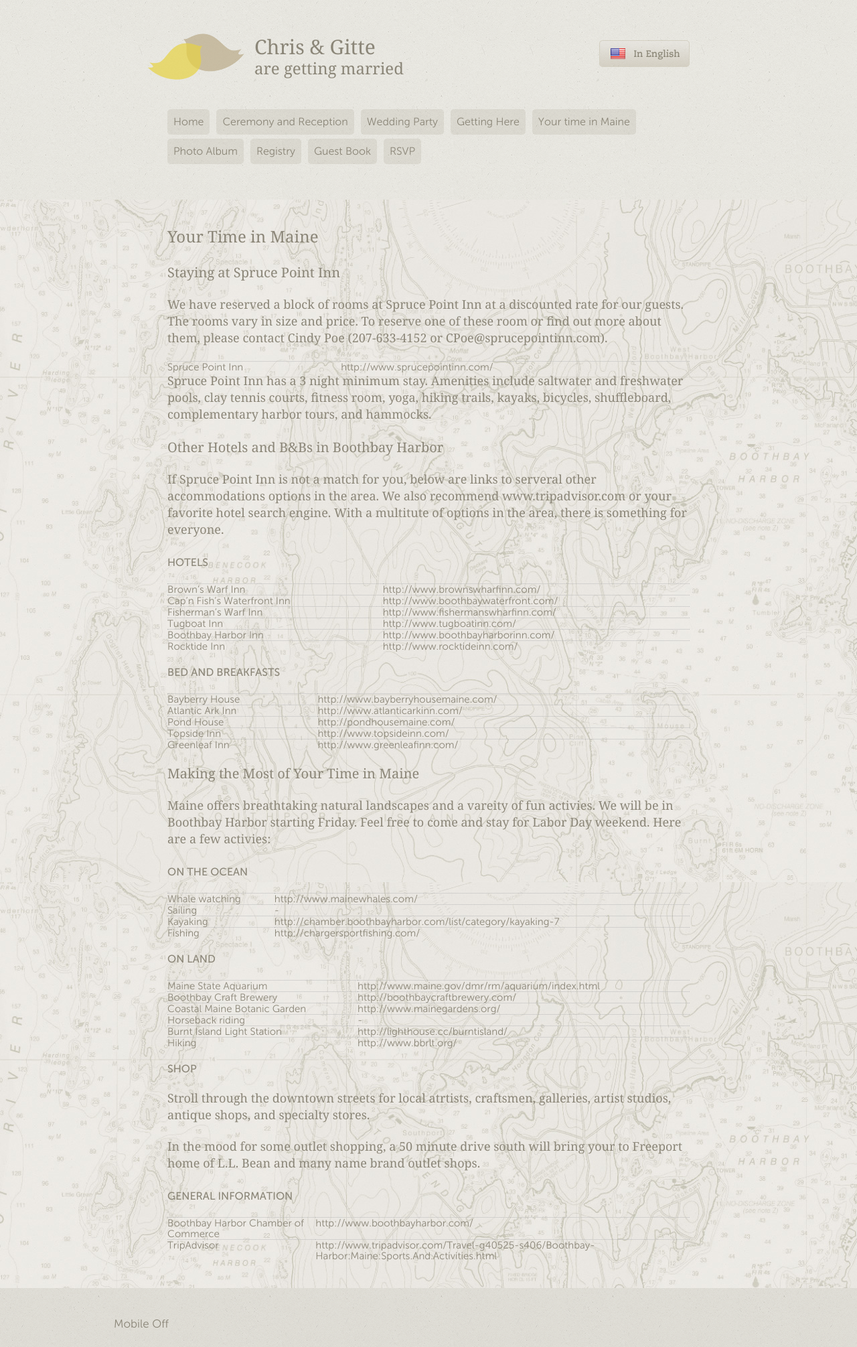
After one commit to chrislaskey/chrisandgitte.com, a Flask app: template templates/site/your-time-in-maine.html in a window 1280 px wide. The commit adds this page. Shown: the whole page at 67% size. Run offline with Flask 2, Linux system fonts and the light colour scheme; the template is opened without the code that fills it, so the values that code supplies are empty; style sheets or scripts are compiled from the project's sources; some libraries are stand-ins or nearby versions; some web fonts are replaced.

Commit message:
Adding content, CSS adjustments.

```diff
--- a/main.py
+++ b/main.py
@@ -15,10 +15,10 @@ def about(lang):
     common_page_processing()
     return render_template('site/about.html', **g.templatevars)
 
-@app.route('/<lang>/venue/')
-def venue(lang):
+@app.route('/<lang>/your-time-in-maine/')
+def your_time_in_maine(lang):
     common_page_processing()
-    return render_template('site/venue.html', **g.templatevars)
+    return render_template('site/your-time-in-maine.html', **g.templatevars)
 
 @app.route('/')
 @app.route('/en/')
--- a/static/assets/css/main.less
+++ b/static/assets/css/main.less
@@ -423,47 +423,36 @@ a img{
 }
 
 b, strong{
-	color:#507294;
-	font:normal 15px/24px @font-sans-serif-enhanced-bold;
-	font-weight:normal;
+
 }
 
 em{
-	font:normal 15px/25px @font-sans-serif-enhanced;
-	font-weight:normal;
+
 }
 
 h1, h2, h3, h4, h5{
-	font-family: @font-sans-serif;
-	margin:1em 0px 0px 0px;
+	color:@heading-color;
+	font-family:@font-serif-enhanced;
+	margin:1em 0px 1em 0px;
+	text-rendering:optimizeLegibility;
 }
 
 h1{
-	color:@heading-color;
 	font:normal 24px/30px @font-serif-enhanced-light;
-	margin:0px 0px 22px 0px;
-	text-rendering:optimizeLegibility;
+	margin-top:0px;
 }
 
 h2{
-	color:@heading-color;
-	font:normal 20px/22px @font-sans-serif-enhanced-light;
-	margin:20px 0px 22px 0px;
+	font:normal 20px/30px @font-serif-enhanced-italic;
 }
 
 h3{
-	color:@heading-color;
-	color:#333;
-	font:normal 16px/17px @font-sans-serif-enhanced-light;
-	margin:20px 0px 22px 0px;
+	font:normal 16px/30px @font-sans-serif-enhanced;
+	text-transform:uppercase;
 }
 
 h4{
-	color:#333;
-	font:normal 15px/18px @font-sans-serif-enhanced-light;
-	font-weight:400;
-	margin:20px 0px 22px 0px;
-	text-transform:uppercase;
+	font:normal 18px/30px @font-serif-enhanced;
 }
 
 img{
@@ -518,7 +495,7 @@ blockquote{
 }
 
 	.header{
-		margin:50px auto;
+		margin:50px auto 40px auto;
 	}
 
 .wrapper_banner{
@@ -555,7 +532,7 @@ blockquote{
 }
 
 	.footer{
-		margin:30px auto 20px auto;
+		margin:40px auto 20px auto;
 	}
 
 /* Homepage
--- a/templates/base.html
+++ b/templates/base.html
@@ -16,6 +16,8 @@
 	</div>
 </div>
 
+% block banner
+	% if banner
 	<div class="wrapper wrapper_banner">
 		<div class="banner container">
 			<div class="row">
@@ -25,16 +27,22 @@
 			</div>
 		</div>
 	</div>
+	% endif
+% endblock
 
 <div class="wrapper wrapper_main">
 	<div class="main container">
-		<div class="content span10 offset1">
+		<div class="row">
+			<div class="span10 offset1">
 				% block main
+				<div class="content">
+					<h1>{{ title }}</h1>
 					% block content
-				<h1>{{ title }}</h1>
 					{{ content }}
 					% endblock
+				</div>
 				% endblock
+			</div>
 		</div>
 	</div>
 </div>
--- /dev/null
+++ b/templates/site/your-time-in-maine.html
@@ -0,0 +1,164 @@
+% extends "base.html"
+
+<!-- % set banner = 'Our dearest family and friends are invited to join us for an adventure in Maine. The ceremony is on Sunday, September 1, 2013 at Spruce Point Inn in Boothbay Harbor, Maine. It is an opportunity to get together not only for us, but for each other. Each invitation is a heartfelt and sincere hope you will join us.' -->
+
+% set title = 'Your Time in Maine'
+
+% block content
+
+	<h2>Staying at Spruce Point Inn</h2>
+
+	<p>We have reserved a block of rooms at Spruce Point Inn at a discounted rate for our guests. The rooms vary in size and price. To reserve one of these room or find out more about them, please contact Cindy Poe (207-633-4152 or CPoe@sprucepointinn.com).</p>
+
+	<table cellpadding="0" cellspacing="0">
+		<tbody>
+			<tr>
+				<td>Spruce Point Inn</td>
+				<td>http://www.sprucepointinn.com/</td>
+			</tr>
+		</tbody>
+	</table>
+
+	<p>Spruce Point Inn has a 3 night minimum stay. Amenities include saltwater and freshwater pools, clay tennis courts, fitness room, yoga, hiking trails, kayaks, bicycles, shuffleboard, complementary harbor tours, and hammocks.</p>
+
+	<h2>Other Hotels and B&Bs in Boothbay Harbor</h2>
+
+	<p>If Spruce Point Inn is not a match for you, below are links to serveral other accommodations options in the area. We also recommend www.tripadvisor.com or your favorite hotel search engine. With a multitute of options in the area, there is something for everyone.</p>
+
+	<h3>Hotels</h3>
+
+	<table cellpadding="0" cellspacing="0">
+		<tbody>
+			<tr>
+				<td>Brown’s Warf Inn</td>
+				<td>http://www.brownswharfinn.com/</td>
+			</tr>
+			<tr>
+				<td>Cap’n Fish’s Waterfront Inn</td>
+				<td>http://www.boothbaywaterfront.com/</td>
+			</tr>
+			<tr>
+				<td>Fisherman’s Warf Inn</td>
+				<td>http://www.fishermanswharfinn.com/</td>
+			</tr>
+			<tr>
+				<td>Tugboat Inn</td>
+				<td>http://www.tugboatinn.com/</td>
+			</tr>
+			<tr>
+				<td>Boothbay Harbor Inn</td>
+				<td>http://www.boothbayharborinn.com/</td>
+			</tr>
+			<tr>
+				<td>Rocktide Inn</td>
+				<td>http://www.rocktideinn.com/</td>
+			</tr>
+		</tbody>
+	</table>
+
+	<h3>Bed and Breakfasts</h3>
+
+	<table cellpadding="0" cellspacing="0">
+		<tbody>
+			<tr>
+				<td>Bayberry House</td>
+				<td>http://www.bayberryhousemaine.com/</td>
+			</tr>
+			<tr>
+				<td>Atlantic Ark Inn</td>
+				<td>http://www.atlanticarkinn.com/</td>
+			</tr>
+			<tr>
+				<td>Pond House</td>
+				<td>http://pondhousemaine.com/</td>
+			</tr>
+			<tr>
+				<td>Topside Inn</td>
+				<td>http://www.topsideinn.com/</td>
+			</tr>
+			<tr>
+				<td>Greenleaf Inn</td>
+				<td>http://www.greenleafinn.com/</td>
+			</tr>
+		</tbody>
+	</table>
+
+	<h2>Making the Most of Your Time in Maine</h2>
+
+	<p>Maine offers breathtaking natural landscapes and a vareity of fun activies. We will be in Boothbay Harbor starting Friday. Feel free to come and stay for Labor Day weekend. Here are a few activies:</p>
+
+	<h3>On the Ocean</h3>
+
+	<table cellpadding="0" cellspacing="0">
+		<tbody>
+			<tr>
+				<td>Whale watching</td>
+				<td>http://www.mainewhales.com/</td>
+			</tr>
+			<tr>
+				<td>Sailing</td>
+				<td>-</td>
+			</tr>
+			<tr>
+				<td>Kayaking</td>
+				<td>http://chamber.boothbayharbor.com/list/category/kayaking-7</td>
+			</tr>
+			<tr>
+				<td>Fishing</td>
+				<td>http://chargersportfishing.com/</td>
+			</tr>
+		</tbody>
+	</table>
+
+	<h3>On Land</h3>
+
+	<table cellpadding="0" cellspacing="0">
+		<tbody>
+			<tr>
+				<td>Maine State Aquarium</td>
+				<td>http://www.maine.gov/dmr/rm/aquarium/index.html</td>
+			</tr>
+			<tr>
+				<td>Boothbay Craft Brewery</td>
+				<td>http://boothbaycraftbrewery.com/</td>
+			</tr>
+			<tr>
+				<td>Coastal Maine Botanic Garden</td>
+				<td>http://www.mainegardens.org/</td>
+			</tr>
+			<tr>
+				<td>Horseback riding</td>
+				<td>-</td>
+			</tr>
+			<tr>
+				<td>Burnt Island Light Station</td>
+				<td>http://lighthouse.cc/burntisland/</td>
+			</tr>
+			<tr>
+				<td>Hiking</td>
+				<td>http://www.bbrlt.org/</td>
+			</tr>
+		</tbody>
+	</table>
+
+	<h3>Shop</h3>
+
+	<p>Stroll through the downtown streets for local atrtists, craftsmen, galleries, artist studios, antique shops, and specialty stores.</p>
+
+	<p>In the mood for some outlet shopping, a 50 minute drive south will bring your to Freeport home of L.L. Bean and many name brand outlet shops.</p>
+
+	<h3>General Information</h3>
+
+	<table cellpadding="0" cellspacing="0">
+		<tbody>
+			<tr>
+				<td>Boothbay Harbor Chamber of Commerce</td>
+				<td>http://www.boothbayharbor.com/</td>
+			</tr>
+			<tr>
+				<td>TripAdvisor</td>
+				<td>http://www.tripadvisor.com/Travel-g40525-s406/Boothbay-Harbor:Maine:Sports.And.Activities.html</td>
+			</tr>
+		</tbody>
+	</table>
+% endblock
```
Also changed, not shown: other parts of static/assets/css/main.less (+4 -68 lines), templates/site/homepage.html (+43 -21 lines), templates/site/venue.html (+46 -0 lines). Lines whose indentation alone changed are shown as unchanged.
